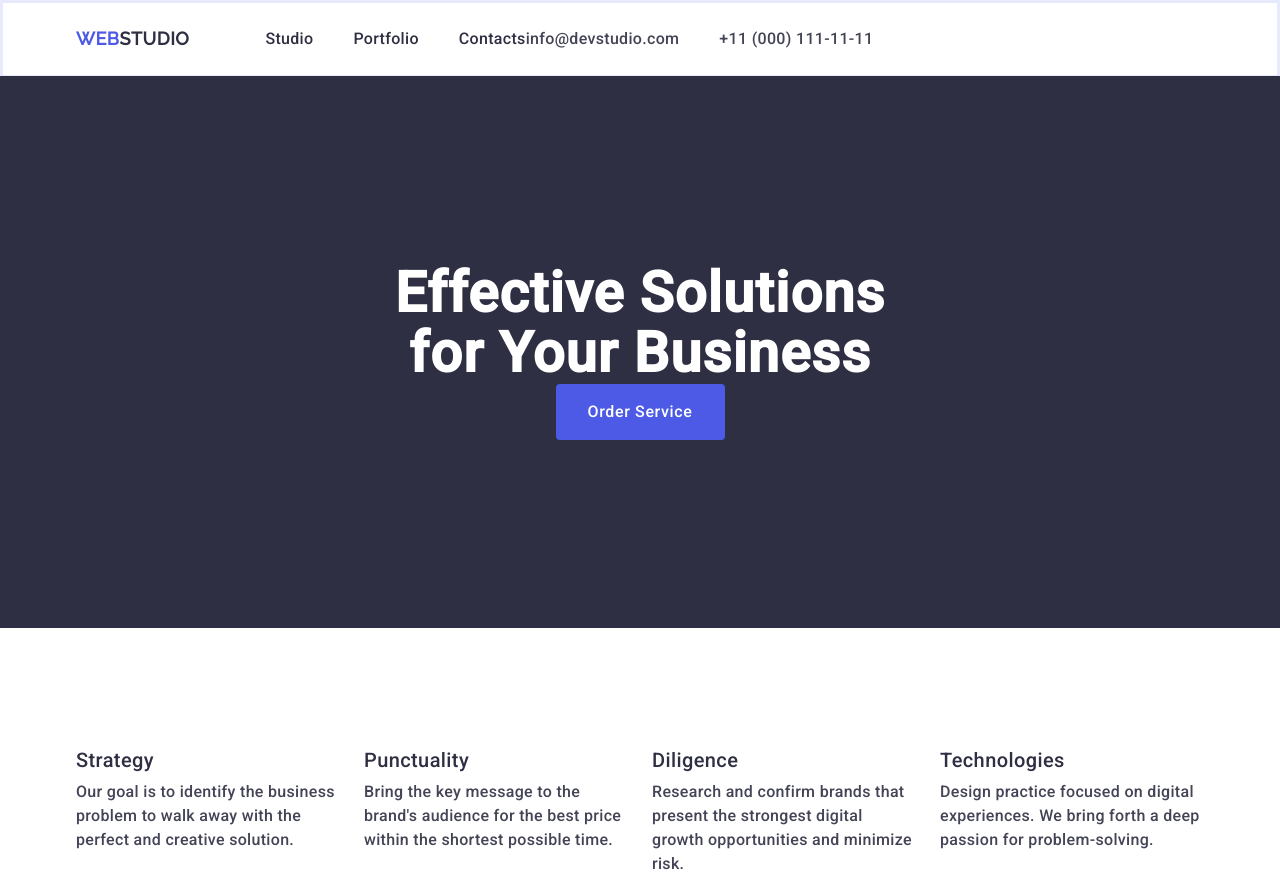
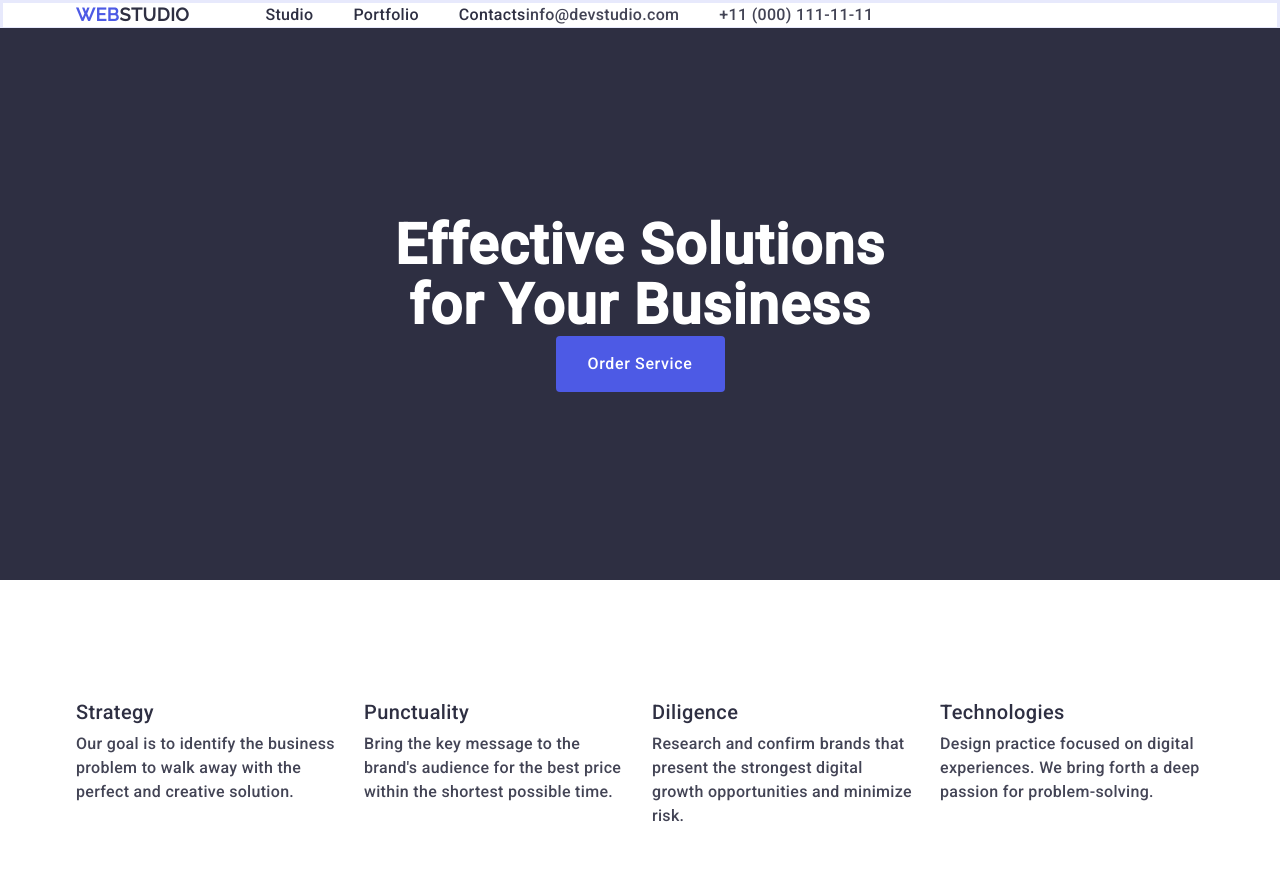
Before and after one commit to Romanooo84/goit-markup-hw-03, a plain HTML site: page index.html in a window 1280 px wide. Shown: the top 879 px of the page. Drawn offline with nearby package versions, Linux system fonts and the light colour scheme.

Commit message:
bez just i padd

```diff
--- a/css/styles.css
+++ b/css/styles.css
@@ -197,8 +197,8 @@ h1, h2, h3, h4, h5, h6, p, a {
 .header-flex{
     display: flex ;
     /*justify-content: space-around;*/
-    padding-bottom: 24px;
-    padding-top: 24px
+    /*padding-bottom: 24px;
+    padding-top: 24px*/
 }
 
 .menu-container{
```
